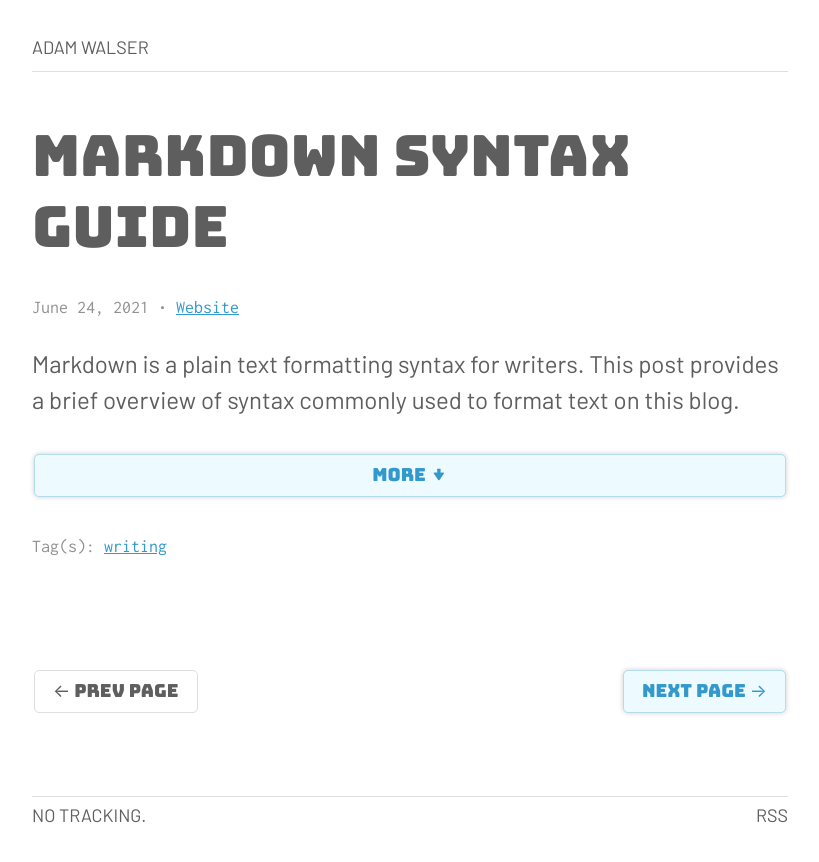
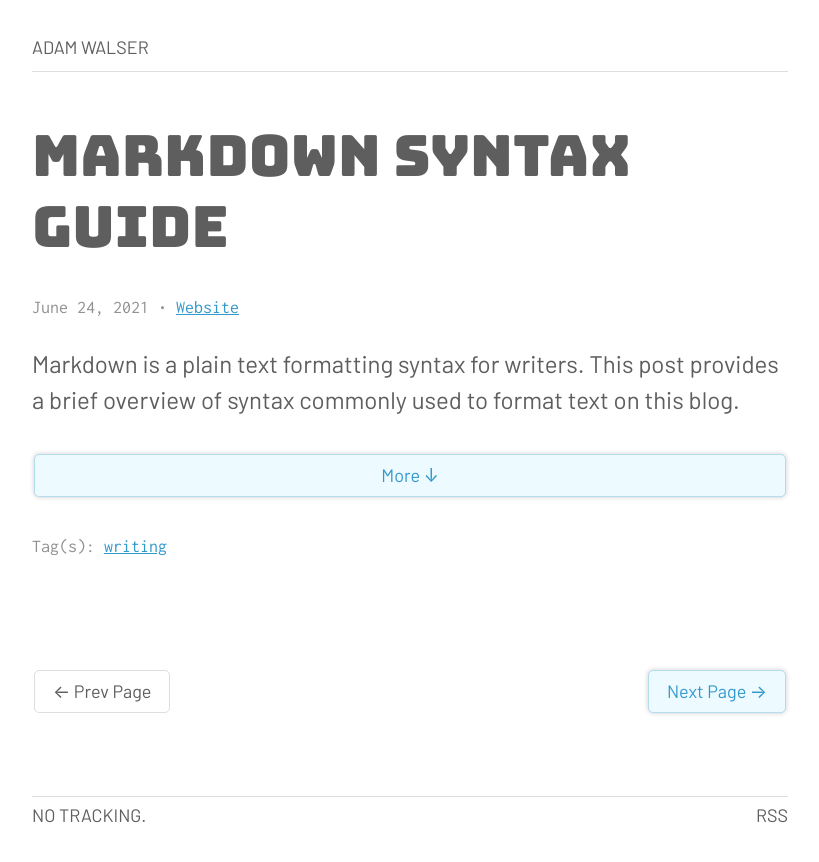
Before and after one commit to ajpwalser/ajpwalser.github.io, a Jekyll site: the page built from index.html, in a window 1280 px wide. Shown: the top 862 px of the page, without its empty margins (230-1049 px from the left). Built offline with Jekyll 4.4.1, drawn with Linux system fonts in a browser that asks for light colours; the list of posts is cut into pages by our own code.

Commit message:
Update style.css

```diff
--- a/css/style.css
+++ b/css/style.css
@@ -310,7 +310,6 @@
 .read-more-trigger,
 .pagination a,
 .post-nav a {
-	font-family: 'Bungee', -apple-system, BlinkMacSystemFont, Segoe UI, Helvetica, Arial, sans-serif, Apple Color Emoji, Segoe UI Emoji, Segoe UI Symbol;
 	padding: 7px 18px;
 	margin: 2px;
 	color: #39C;
@@ -328,7 +327,6 @@
 
 .pagination span,
 .post-nav span {
-	font-family: 'Bungee', -apple-system, BlinkMacSystemFont, Segoe UI, Helvetica, Arial, sans-serif, Apple Color Emoji, Segoe UI Emoji, Segoe UI Symbol;
 	padding: 7px 18px;
 	margin: 2px;
 	color: var(--text);
```
